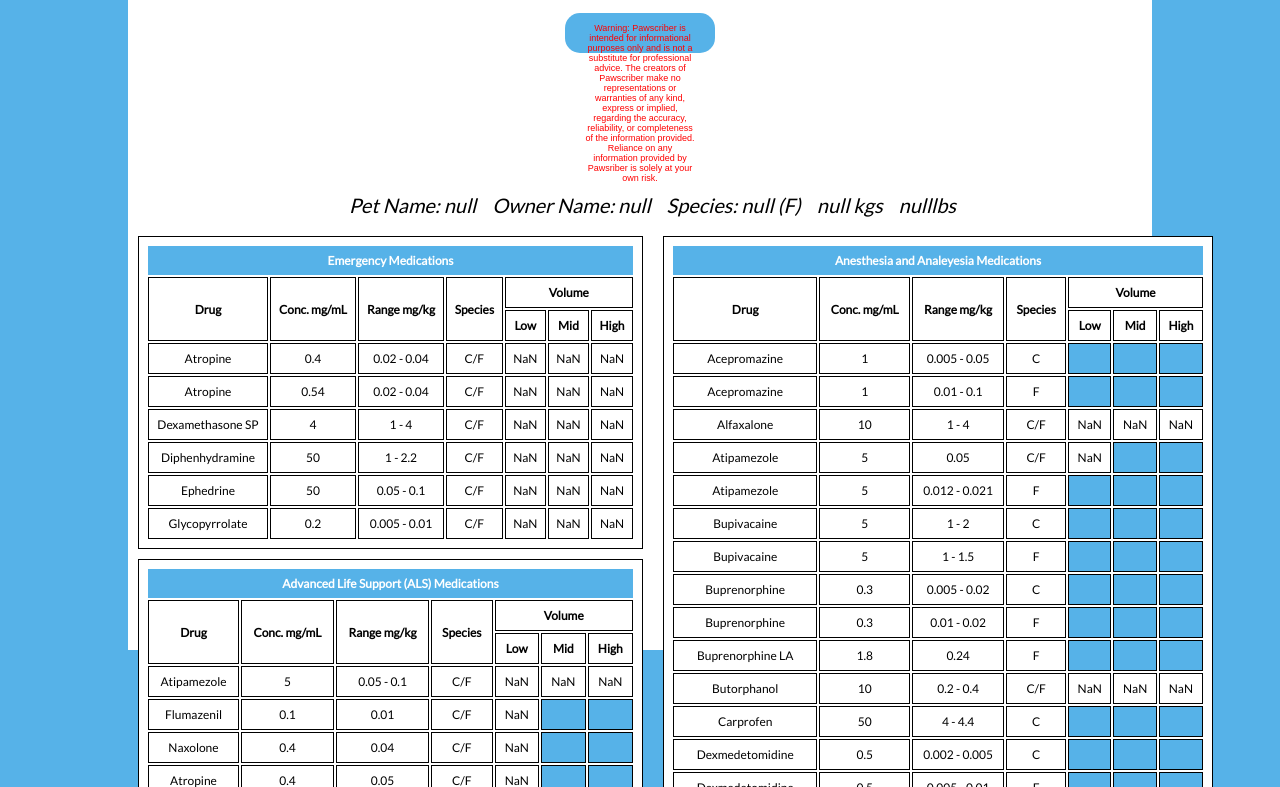
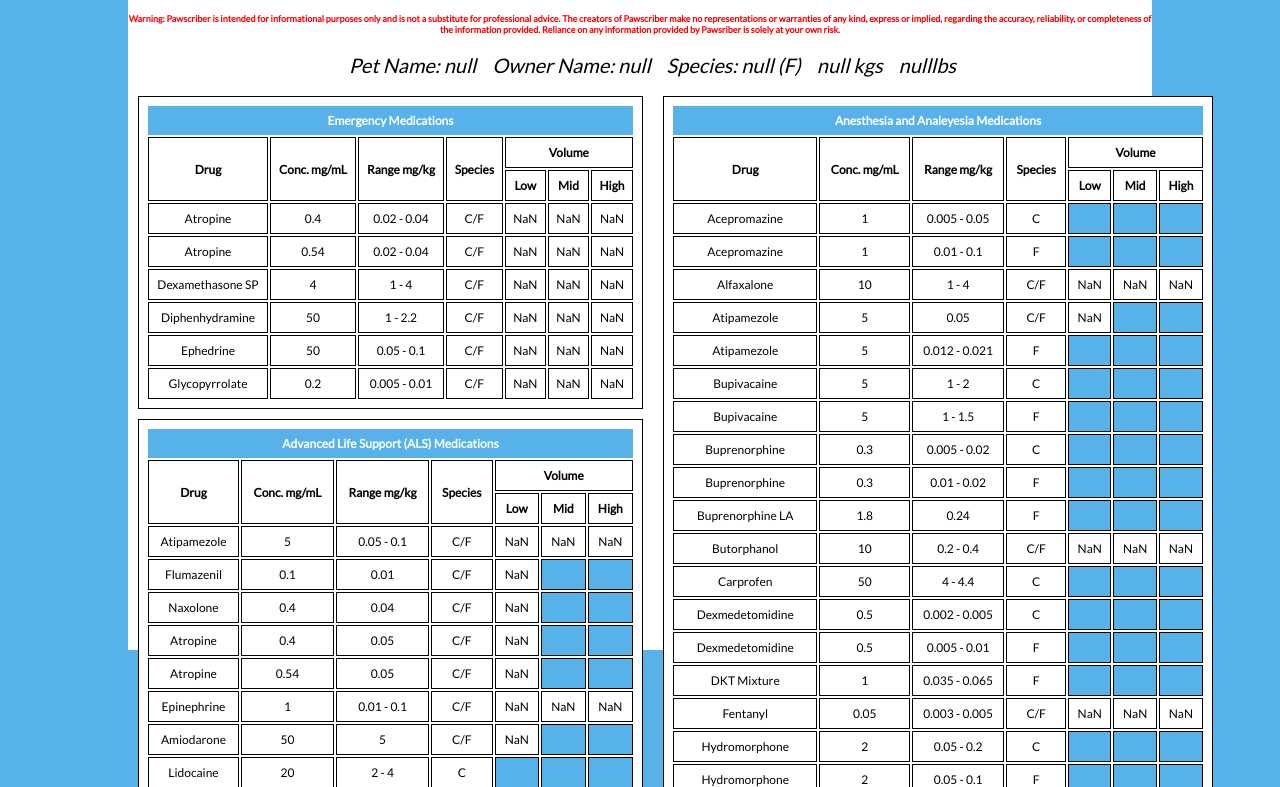
Before and after one commit to ishaaty/dosageCalcWeb, a website: page tables.html in a window 1280 px wide. Shown: the part 200-987 px from the top of the page. Drawn offline with Linux system fonts and the light colour scheme.

Commit message:
Made the warning not a goofy looking button

```diff
--- a/tables.html
+++ b/tables.html
@@ -17,9 +17,9 @@
 </head>
 <body>
     <h1>Pawscriber: Dosage Calculator for Canines and Felines</h1>
-    <button id="disclaimer" width="5" style="margin-top: 0px;">Warning: Pawscriber is intended for informational purposes only and is not a substitute for professional advice.
+    <h3 id="disclaimer" width="5" style="margin-top: 0px;">Warning: Pawscriber is intended for informational purposes only and is not a substitute for professional advice.
         The creators of Pawscriber make no representations or warranties of any kind, express or implied, regarding the accuracy, reliability, or completeness of the information provided.
-        Reliance on any information provided by Pawsriber is solely at your own risk.</button>
+        Reliance on any information provided by Pawsriber is solely at your own risk.</h3>
 
     <table id="header" style="display: flex; justify-content: center; align-items: center;">
         <tr>
```
